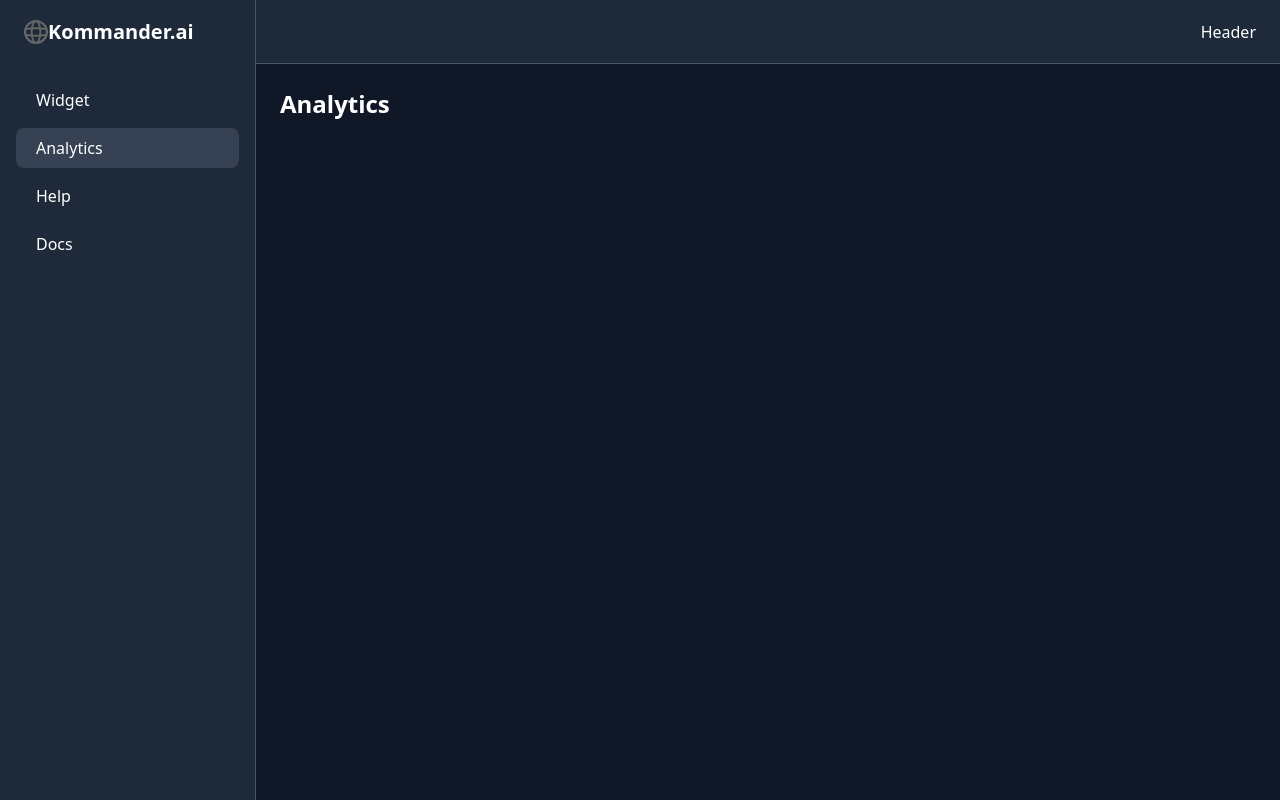
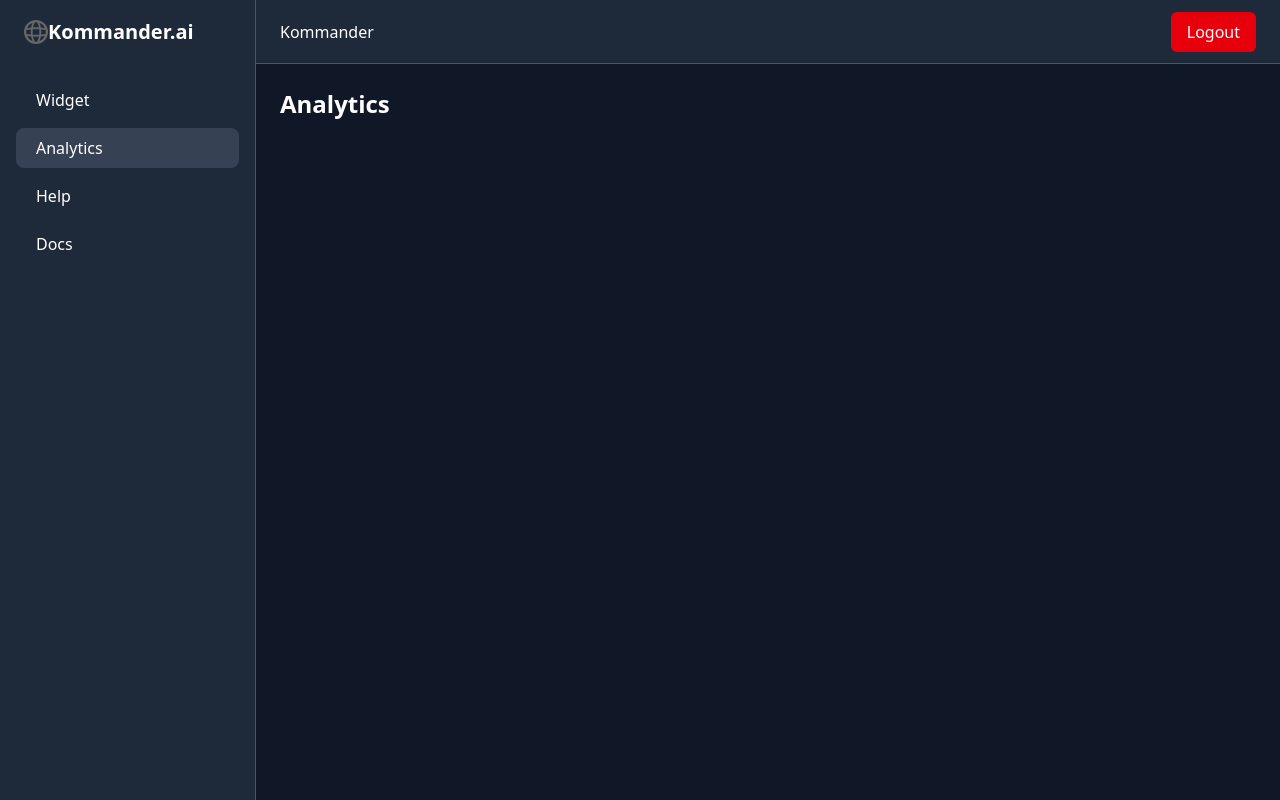
Before and after one commit to gorilli-team/kommander.ai, a Next.js app in the folder frontend/: page /dashboard/analytics in a window 1280 px wide. Built offline with nearby package versions, Linux system fonts and the light colour scheme.

Commit message:
add logout on header component

```diff
--- a/frontend/src/app/_components/Header.tsx
+++ b/frontend/src/app/_components/Header.tsx
@@ -1,8 +1,33 @@
+'use client';
+
+import { useAuth } from '../_contexts/AuthContext';
+
 export default function Header() {
+  const { logout, user } = useAuth();
+
+  const handleLogout = () => {
+    logout();
+  };
+
   return (
-      <header className="h-16 px-6 flex items-center justify-end bg-gray-800 border-b border-gray-600">
+    <header className="h-16 px-6 flex items-center justify-between bg-gray-800 border-b border-gray-600">
       <div className="flex items-center">
-          Header
+        <h1 className="text-white font-medium">Kommander</h1>
+      </div>
+
+      <div className="flex items-center gap-4">
+        {user && (
+          <div className="text-gray-300 mr-2">
+            Welcome, {user.username}
+          </div>
+        )}
+
+        <button
+          onClick={handleLogout}
+          className="px-4 py-2 bg-red-600 hover:bg-red-700 text-white rounded-md transition-colors"
+        >
+          Logout
+        </button>
       </div>
     </header>
   );
```
Lines whose indentation alone changed are shown as unchanged.
